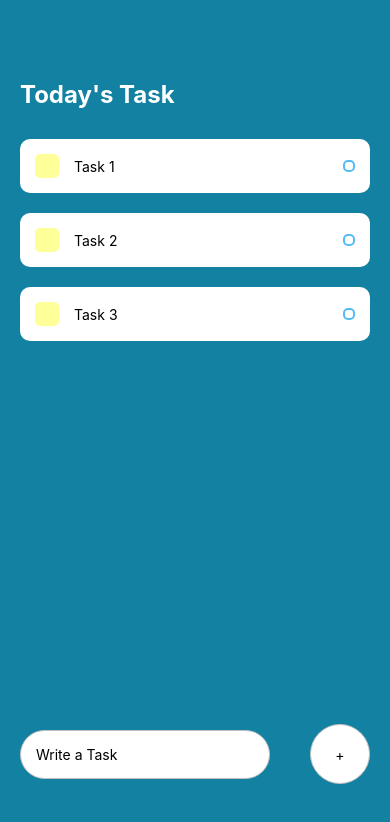
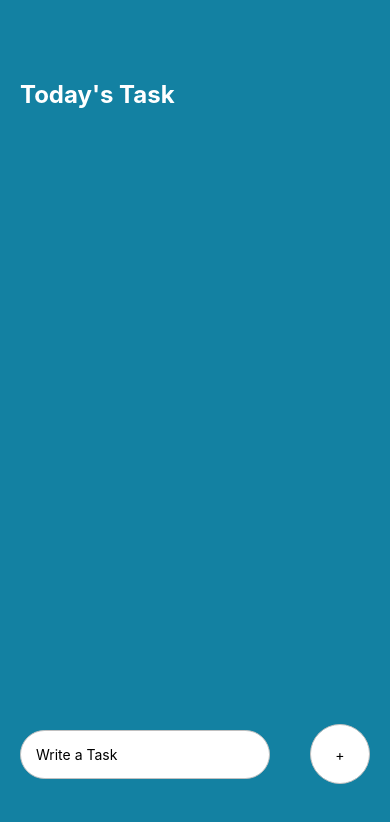
Before and after one commit to nsinterior-dev/Todo_List, a React Native app: screen / in a window 390 px wide. Shown: the top 822 px of the page. Built offline with nearby package versions, Linux system fonts and the light colour scheme.

Commit message:
added Defined Create Functionality

```diff
--- a/App.js
+++ b/App.js
@@ -8,8 +8,11 @@ export default function App() {
 
   const [task, setTask] = useState();
 
+  const [taskItems, setTaskItems] = useState([]);
+
   const handleAddTask = () => {
-    console.log(task);
+    setTaskItems([...taskItems, task])
+    setTask(null);
   }
 
   return (
@@ -20,9 +23,15 @@ export default function App() {
 
           <View style={styles.items}>
             {/* This is where the tasks will go */}
-            <Task text={'Task 1'}/>
-            <Task text={'Task 2'}/>
-            <Task text={'Task 3'}/>
+          {
+            taskItems.map((item) => {
+              return (
+                  <Task text={item} />
+              )
+
+            })
+          }
+
           </View>
       </View>
 
```
